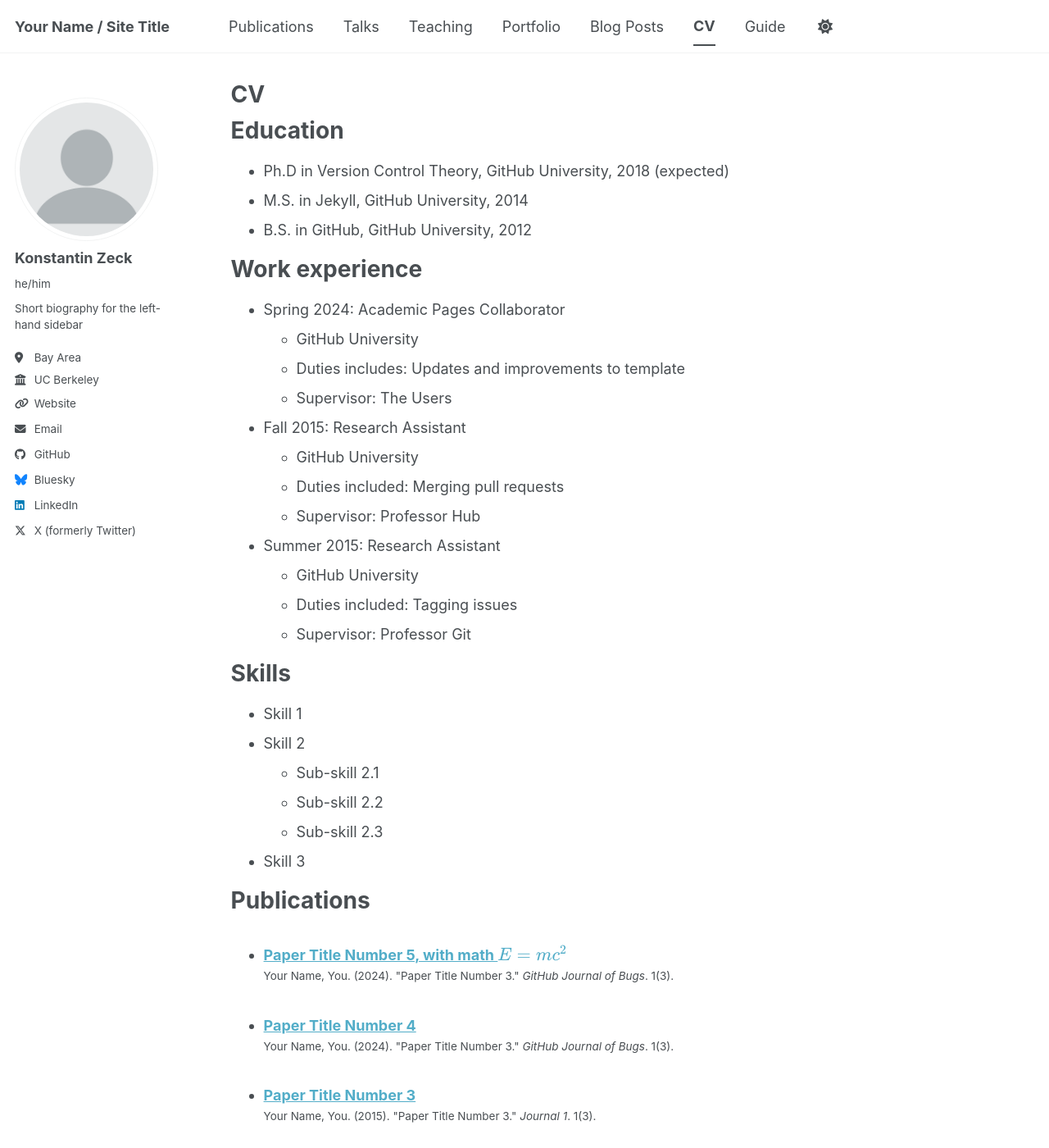
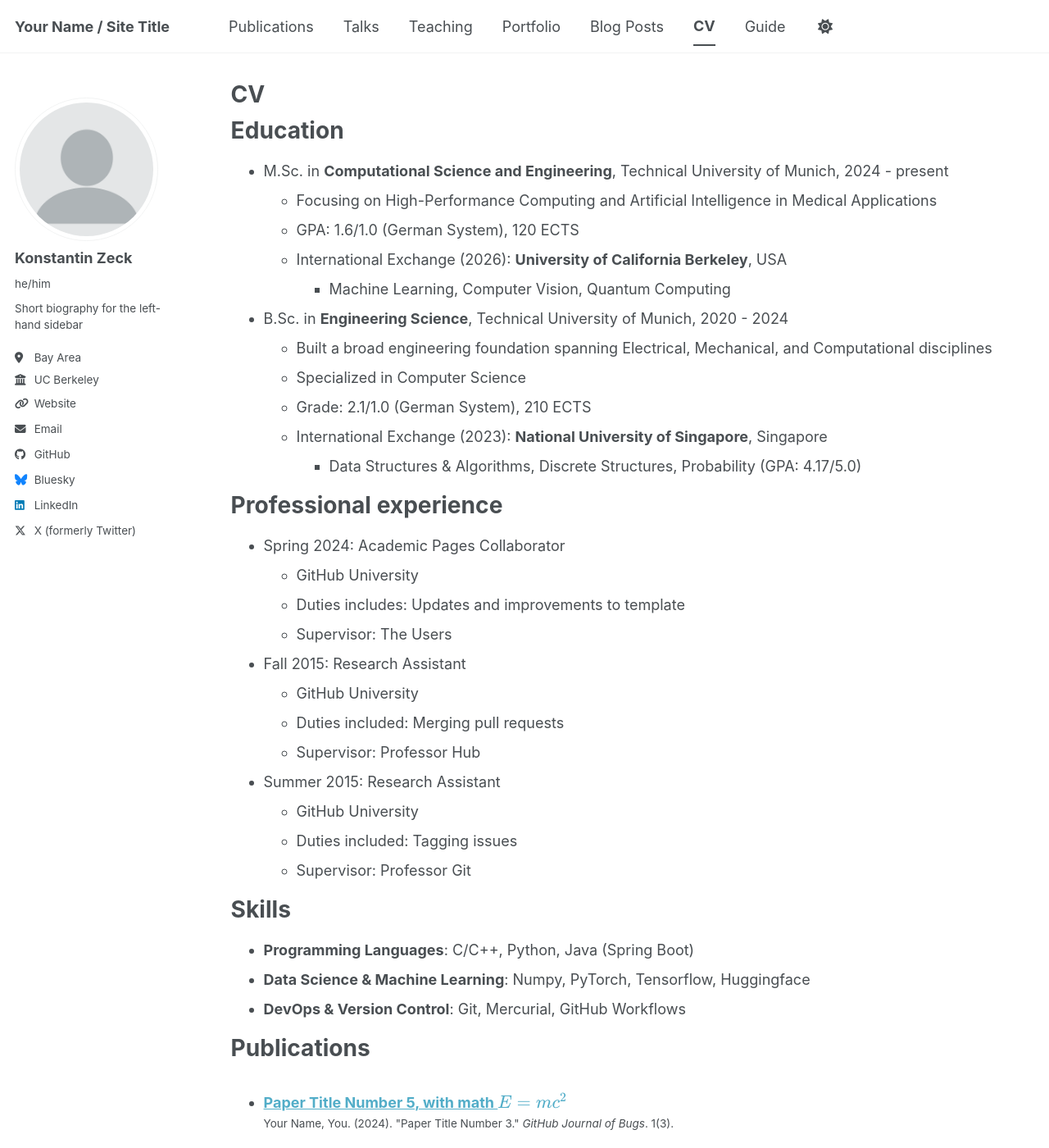
Before and after one commit to KoniHD/KoniHD, a Jekyll site: the page built from _pages/cv.md, in a window 1280 px wide and 1400 px high. Shown: the whole window at 82% size. Built offline with Jekyll 4.4.1, drawn with Linux system fonts in a browser that asks for light colours; a script bundle is joined from its source files by our own code; library files that are not in the unit come from our copies.

Commit message:
add: initial test to fill cv

```diff
--- a/_pages/cv.md
+++ b/_pages/cv.md
@@ -11,11 +11,19 @@
 
 Education
 ======
-* Ph.D in Version Control Theory, GitHub University, 2018 (expected)
-* M.S. in Jekyll, GitHub University, 2014
-* B.S. in GitHub, GitHub University, 2012
+* M.Sc. in **Computational Science and Engineering**, Technical University of Munich, 2024 - present
+  * Focusing on High-Performance Computing and Artificial Intelligence in Medical Applications
+  * GPA: 1.6/1.0 (German System), 120 ECTS
+  * International Exchange (2026): **University of California Berkeley**, USA
+    * Machine Learning, Computer Vision, Quantum Computing
+* B.Sc. in **Engineering Science**, Technical University of Munich, 2020 - 2024
+  * Built a broad engineering foundation spanning Electrical, Mechanical, and Computational disciplines
+  * Specialized in Computer Science
+  * Grade: 2.1/1.0 (German System), 210 ECTS
+  * International Exchange (2023): **National University of Singapore**, Singapore
+    * Data Structures & Algorithms, Discrete Structures, Probability (GPA: 4.17/5.0)
 
-Work experience
+Professional experience
 ======
 * Spring 2024: Academic Pages Collaborator
   * GitHub University
@@ -34,12 +42,9 @@
 
 Skills
 ======
-* Skill 1
-* Skill 2
-  * Sub-skill 2.1
-  * Sub-skill 2.2
-  * Sub-skill 2.3
-* Skill 3
+* **Programming Languages**: C/C++, Python, Java (Spring Boot)
+* **Data Science & Machine Learning**: Numpy, PyTorch, Tensorflow, Huggingface
+* **DevOps & Version Control**: Git, Mercurial, GitHub Workflows
 
 Publications
 ======
```
